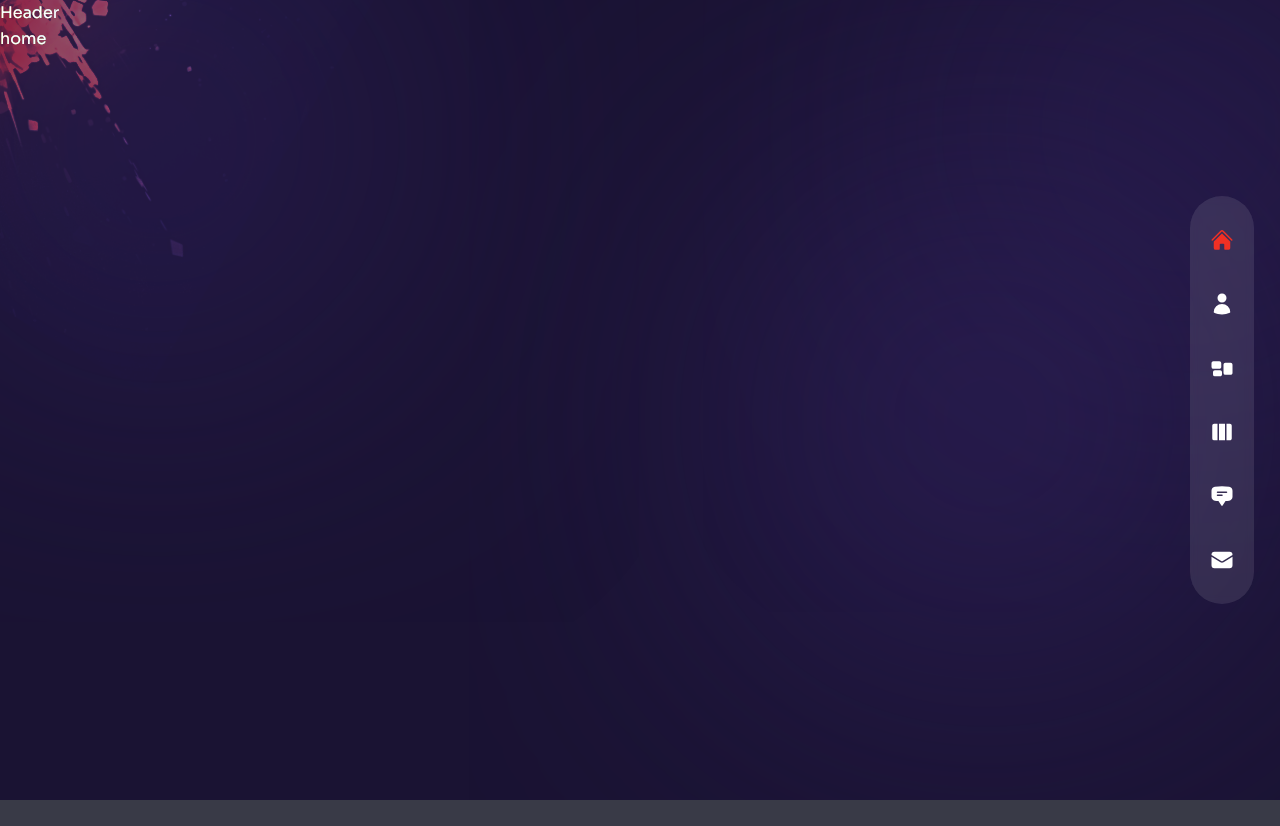
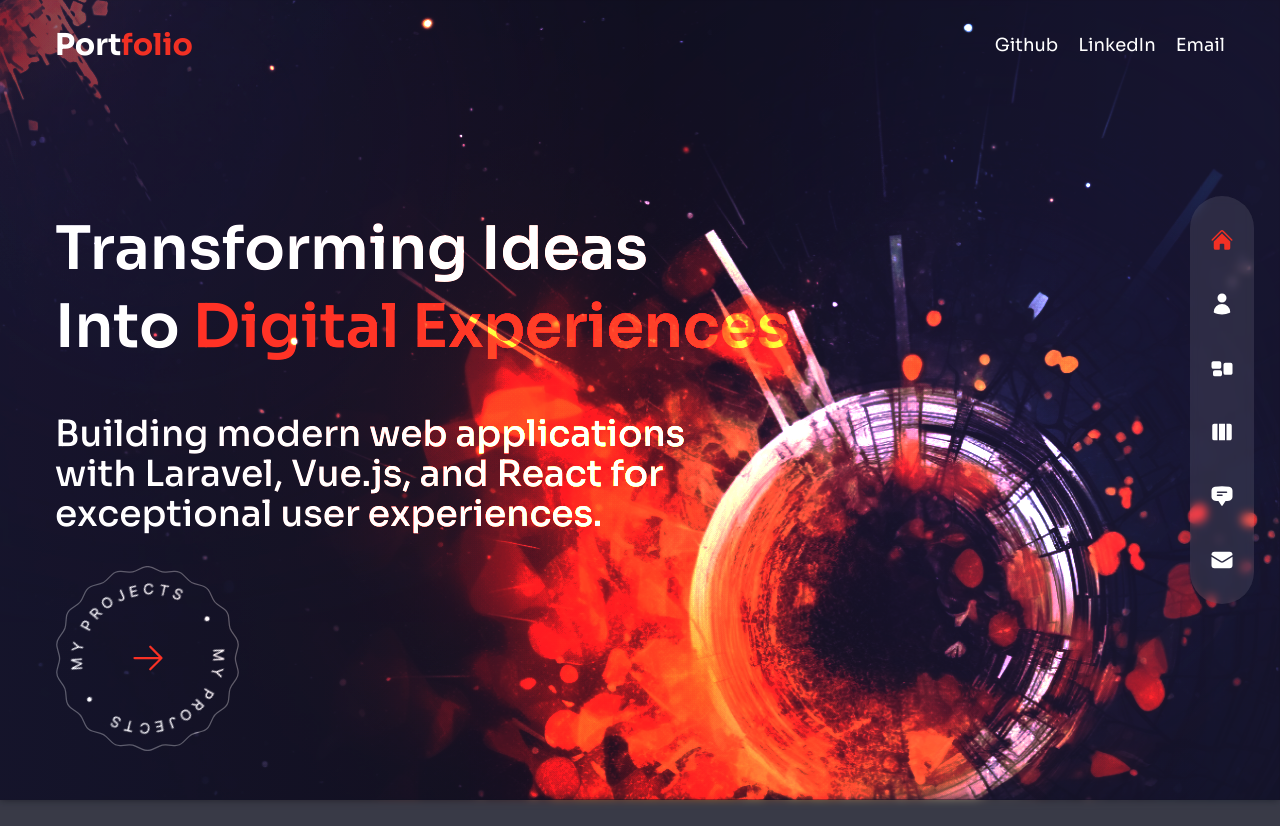
Before and after one commit to Anwar-Barakat/anwar-portfolio, a Next.js app: page / in a window 1280 px wide. After the commit the page ends 800 px from the top, so only its background shows below. Built offline with nearby package versions, Linux system fonts and the light colour scheme.

Commit message:
Update package dependencies, enhance layout, and refactor components. Added 'react-particles' and 'tsparticles-slim' packages. Modified layout to include new styles and animations, updated main content structure, and removed obsolete components such as Avatar, ParticlesContainer, and ProjectsBtn.

```diff
--- a/package.json
+++ b/package.json
@@ -15,10 +15,12 @@
     "react-countup": "^6.5.3",
     "react-dom": "^19.0.0",
     "react-icons": "^5.4.0",
+    "react-particles": "^2.12.2",
     "react-tsparticles": "^2.12.2",
     "swiper": "^11.1.15",
     "tailwind-scrollbar": "^3.1.0",
-    "tsparticles": "^3.7.1"
+    "tsparticles": "^3.7.1",
+    "tsparticles-slim": "^2.12.0"
   },
   "devDependencies": {
     "@eslint/eslintrc": "^3",
--- a/src/app/layout.js
+++ b/src/app/layout.js
@@ -34,7 +34,7 @@ const RootLayout = ({ children }) => {
         <Header />
         <MotionWrapper>
           <Transition />
-          <main>{children}</main>
+          <main className="h-full w-full">{children}</main>
         </MotionWrapper>
       </body>
     </html>
--- a/src/app/page.js
+++ b/src/app/page.js
@@ -1,7 +1,75 @@
+"use client";
+
 import Image from "next/image";
+
+// components
+import Avatar from "@/components/Avatar";
+import Transition from "@/components/Transition";
+import ParticlesContainer from "@/components/ParticlesContainer";
+
+// framer motion
+import { motion } from "framer-motion";
+
+// variants
+import { fadeIn } from "@/helpers/variants";
+
+// images
+import bgExplosion from "/public/bg-explosion.png";
 
 export default function Home() {
   return (
-    <div>home</div>
+    <div className="bg-primary/60 h-full">
+      {/* Text */}
+      <div className="h-full w-full bg-gradient-to-r from-primary/10 via-black/30 to-black/10">
+        <div className="text-center flex flex-col justify-center items-start xl:pt-40 xl:text-left h-full container mx-auto">
+          {/* Hero text */}
+          <motion.h1
+            variants={fadeIn('down', 0.2)}
+            initial="hidden"
+            animate="show"
+            className="h1"
+          >
+            <span className="text-white">Transforming Ideas <br /> Into {' '}</span>
+            <span className="text-accent">Digital Experiences</span>
+          </motion.h1>
+
+          {/* Subtitle */}
+          <motion.p
+            variants={fadeIn('up', 0.3)}
+            initial="hidden"
+            animate="show"
+            className="text-white max-w-[700px] lg:text-4xl font-medium mt-4 lg:text-left text-center mx-auto xl:mx-0"
+          >
+            Building modern web applications with Laravel, Vue.js, and React for exceptional user experiences.
+          </motion.p>
+
+          {/* Particles */}
+          <motion.div
+            variants={fadeIn('up', 0.4)}
+            initial="hidden"
+            animate="show"
+            className="w-full flex justify-center xl:justify-start mt-8"
+          >
+            <ParticlesContainer />
+          </motion.div>
+
+        </div>
+      </div>
+
+      {/* Image */}
+      <div className="w-full h-full absolute right-0 bottom-0">
+        <div className="relative w-full h-full bg-none xl:bg-explosion xl:bg-cover xl:bg-right xl:bg-no-repeat mix-blend-color-dodge translate-z-0">
+          <Image
+            src={bgExplosion}
+            alt="background explosion"
+            quality={100}
+            priority
+            className="object-cover object-right opacity-60 mix-blend-color-dodge animate-pulse blur-sm"
+            fill
+            sizes="(max-width: 1200px) 100vw, 1200px"
+          />
+        </div>
+      </div>
+    </div>
   );
 }
--- a/src/components/Header.jsx
+++ b/src/components/Header.jsx
@@ -1,5 +1,29 @@
 const Header = () => {
-  return <header>Header</header>;
+  return (
+    <header className="absolute z-30 w-full flex items-center px-16 xl:px-0 xl:h-[90px] h-[100px]">
+      <div className="container mx-auto">
+        <div className="flex flex-col lg:flex-row justify-between items-center gap-y-6 py-8">
+          {/* logo */}
+          <h1 className="text-3xl font-bold">
+            <span className="text-white">Port</span>
+            <span className="text-accent">folio</span>
+          </h1>
+          {/* socials */}
+          <div className="flex gap-x-5 text-lg">
+            <a href="https://github.com" target="_blank" rel="noopener noreferrer" className="hover:text-accent transition-all duration-300">
+              Github
+            </a>
+            <a href="https://linkedin.com" target="_blank" rel="noopener noreferrer" className="hover:text-accent transition-all duration-300">
+              LinkedIn
+            </a>
+            <a href="mailto:example@email.com" className="hover:text-accent transition-all duration-300">
+              Email
+            </a>
+          </div>
+        </div>
+      </div>
+    </header>
+  );
 };
 
 export default Header;
--- a/src/components/ParticlesContainer.js
+++ /dev/null
@@ -1,5 +0,0 @@
-const ParticlesContainer = () => {
-  return <div>Particles Container</div>;
-};
-
-export default ParticlesContainer;
--- /dev/null
+++ b/src/components/ParticlesContainer.jsx
@@ -0,0 +1,36 @@
+"use client";
+
+// next image
+import Image from "next/image";
+
+// next link
+import Link from "next/link";
+
+// motion
+import { motion } from "framer-motion";
+
+// icons
+import { HiArrowRight } from "react-icons/hi2";
+
+// image path
+const roundedText = "/rounded-text.png";
+
+const ParticlesContainer = () => {
+  return <div className="mx-auto xl:mx-0">
+    <Link
+      href="/work"
+      className="relative w-[185px] h-[185px] flex justify-center items-center bg-circleStar bg-cover bg-center bg-no-repeat group hover:scale-110 transition-all duration-300"
+    >
+      <Image
+        src={roundedText}
+        width={148}
+        height={148}
+        alt="avatar"
+        className="animate-spin-slow w-full h-full max-w-[148px] max-h-[148px]"
+      />
+      <HiArrowRight className="absolute text-4xl group-hover:translate-x-2 transition-all duration-300 text-accent"/>
+    </Link>
+  </div>;
+};
+
+export default ParticlesContainer;
```
Also changed, not shown: public/84292092.png (added), src/components/Avatar.jsx (renamed from src/components/Avatar.js), src/components/ProjectsBtn.jsx (renamed from src/components/ProjectsBtn.js), 1 other file (tests, documents, lock files or other folders).
